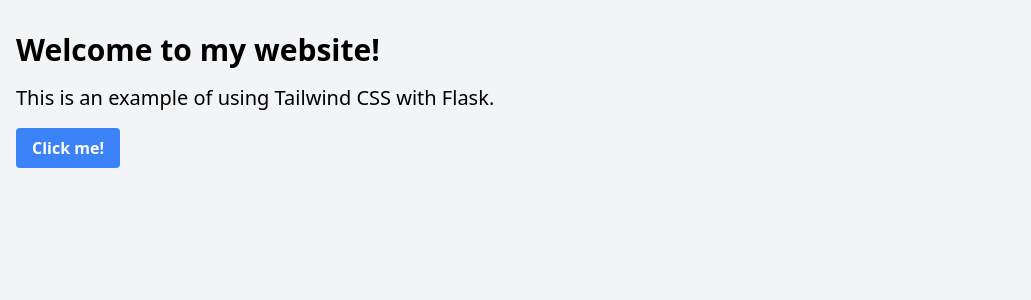
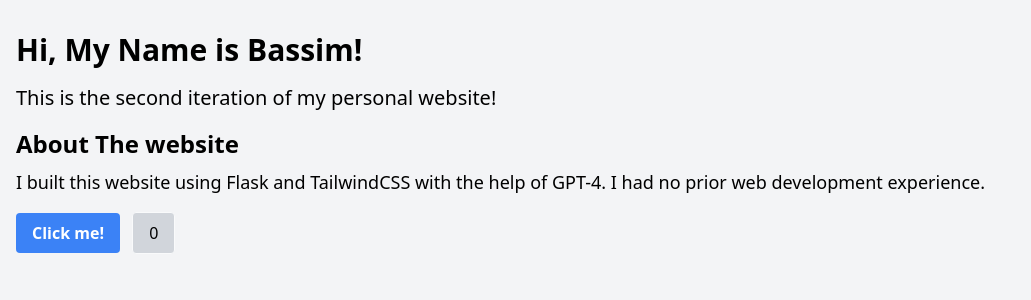
Before and after one commit to AVGVSTVS96/flaskWebsite, a Flask app: page / in a window 1280 px wide. Shown: the top 300 px of the page, without its empty margins (0-1031 px from the left). Run offline with Flask 2, Linux system fonts and the light colour scheme; style sheets or scripts are compiled from the project's sources.

Commit message:
added counter and more text

```diff
--- a/templates/index.html
+++ b/templates/index.html
@@ -3,17 +3,34 @@
   <head>
     <meta charset="utf-8">
     <meta name="viewport" content="width=device-width, initial-scale=1">
-    <title>{{ title }}</title>
+    <title>Bassim's Site</title>
     <meta name="description" content="{{ description }}">
     <link rel="stylesheet" href="{{ url_for('static', filename='output.css') }}">
   </head>
   <body class="bg-gray-100">
     <div class="container mx-auto px-4 py-8">
-      <h1 class="text-3xl font-bold mb-4">Welcome to my website!</h1>
-      <p class="text-xl mb-4">This is an example of using Tailwind CSS with Flask.</p>
-      <button class="bg-blue-500 hover:bg-blue-700 text-white font-bold py-2 px-4 rounded">
+      <h1 class="text-3xl font-bold mb-4">Hi, My Name is Bassim!</h1>
+      <p class="text-xl mb-4">This is the second iteration of my personal website!</p>
+      <h2 class="text-2xl font-bold mt-4 mb-2">About The website</h2>
+        <p class="text-lg mb-4">I built this website using Flask and TailwindCSS with the help of GPT-4. I had no prior web development experience.</p>
+      <button id="click-me" class="bg-blue-500 hover:bg-blue-700 text-white font-bold py-2 px-4 rounded">
         Click me!
       </button>
+      <span id="counter-display" class="inline-block bg-gray-300 border border-gray-50 px-4 py-2 ml-2 rounded text-center">
+        0
+      </span>
     </div>
+    <script>
+        document.addEventListener('DOMContentLoaded', () => {
+            const button = document.getElementById('click-me');
+            const counterDisplay = document.getElementById('counter-display');
+            let counter = 0;
+
+            button.addEventListener('click', () => {
+                counter++;
+                counterDisplay.textContent = counter;
+            });
+        });
+    </script>
   </body>
 </html>
```
